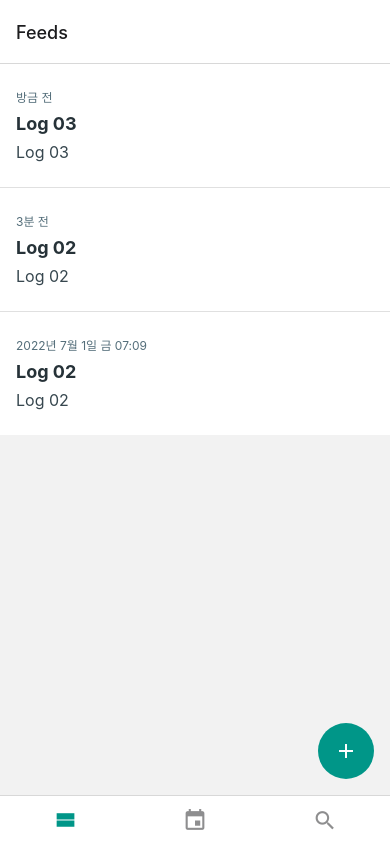
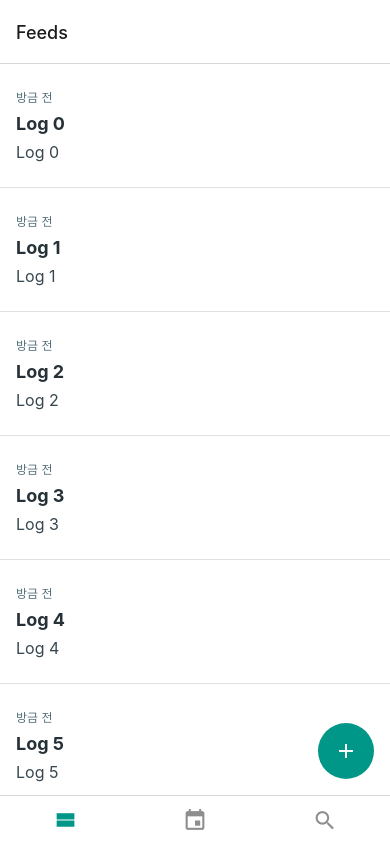
Before and after one commit to da-in/react-native-practice, a React Native app in the folder DayLog/: screen /Feeds in a window 390 px wide. Built offline with nearby package versions, Linux system fonts and the light colour scheme.

Commit message:
6.5.2 OnScroll Event

```diff
--- a/DayLog/components/FeedList.js
+++ b/DayLog/components/FeedList.js
@@ -2,7 +2,17 @@ import React from 'react';
 import {FlatList, StyleSheet, View} from 'react-native';
 import FeedListItem from './FeedListItem';
 
-function FeedList({logs}) {
+function FeedList({logs, onScrolledToBottom}) {
+  const onScroll = e => {
+    const {contentSize, layoutMeasurement, contentOffset} = e.nativeEvent;
+    const distanceFromtBottom =
+      contentSize.height - layoutMeasurement.height - contentOffset.y;
+    if (distanceFromtBottom < 72) {
+      onScrolledToBottom(true);
+    } else {
+      onScrolledToBottom(false);
+    }
+  };
   return (
     <FlatList
       data={logs}
@@ -10,6 +20,7 @@ function FeedList({logs}) {
       renderItem={({item}) => <FeedListItem log={item} />}
       keyExtractor={log => log.id}
       ItemSeparatorComponent={() => <View style={styles.seperator} />}
+      onScroll={onScroll}
     />
   );
 }
--- a/DayLog/components/FloatingWriteButton.js
+++ b/DayLog/components/FloatingWriteButton.js
@@ -1,15 +1,40 @@
 import {useNavigation} from '@react-navigation/native';
-import React from 'react';
-import {View, StyleSheet, Pressable, Platform} from 'react-native';
+import React, {useEffect, useRef} from 'react';
+import {View, StyleSheet, Pressable, Platform, Animated} from 'react-native';
 import Icon from 'react-native-vector-icons/MaterialIcons';
 
-function FloatingWriteButton() {
+function FloatingWriteButton({hidden}) {
   const navigation = useNavigation();
   const onPress = () => {
     navigation.navigate('Write');
   };
+  const animation = useRef(new Animated.Value(0)).current;
+
+  useEffect(() => {
+    Animated.timing(animation, {
+      toValue: hidden ? 1 : 0,
+      useNativeDriver: true,
+    }).start();
+  }, [animation, hidden]);
   return (
-    <View style={styles.wrapper}>
+    <Animated.View
+      style={[
+        styles.wrapper,
+        {
+          transform: [
+            {
+              translateY: animation.interpolate({
+                inputRange: [0, 1],
+                outputRange: [0, 88],
+              }),
+            },
+          ],
+          opacity: animation.interpolate({
+            inputRange: [0, 1],
+            outputRange: [1, 0],
+          }),
+        },
+      ]}>
       <Pressable
         style={({pressed}) => [
           styles.button,
@@ -21,7 +46,7 @@ function FloatingWriteButton() {
         onPress={onPress}>
         <Icon name="add" size={24} style={styles.icon} />
       </Pressable>
-    </View>
+    </Animated.View>
   );
 }
 
--- a/DayLog/contexts/LogContext.js
+++ b/DayLog/contexts/LogContext.js
@@ -3,26 +3,14 @@ import {v4 as uuidv4} from 'uuid';
 const LogContext = createContext();
 
 export function LogContextProvider({children}) {
-  const [logs, setLogs] = useState([
-    {
+  const [logs, setLogs] = useState(
+    Array.from({length: 10}).map((_, index) => ({
       id: uuidv4(),
-      title: 'Log 03',
-      body: 'Log 03',
+      title: `Log ${index}`,
+      body: `Log ${index}`,
       date: new Date().toISOString(),
-    },
-    {
-      id: uuidv4(),
-      title: 'Log 02',
-      body: 'Log 02',
-      date: new Date(Date.now() - 1000 * 60 * 3).toISOString(),
-    },
-    {
-      id: uuidv4(),
-      title: 'Log 02',
-      body: 'Log 02',
-      date: new Date(Date.now() - 1000 * 60 * 60 * 24 * 3).toISOString(),
-    },
-  ]);
+    })),
+  );
   const onCreate = ({title, body, date}) => {
     const log = {
       id: uuidv4(),
--- a/DayLog/screens/FeedsScreen.js
+++ b/DayLog/screens/FeedsScreen.js
@@ -1,4 +1,4 @@
-import React, {useContext} from 'react';
+import React, {useContext, useState} from 'react';
 import {StyleSheet, View} from 'react-native';
 import FeedList from '../components/FeedList';
 import FloatingWriteButton from '../components/FloatingWriteButton';
@@ -6,10 +6,17 @@ import LogContext from '../contexts/LogContext';
 
 function FeedsScreen() {
   const {logs} = useContext(LogContext);
+  const [hidden, setHidden] = useState(false);
+
+  const onScrolledToBottom = isBottom => {
+    if (hidden !== isBottom) {
+      setHidden(isBottom);
+    }
+  };
   return (
     <View style={styles.block}>
-      <FeedList logs={logs} />
-      <FloatingWriteButton />
+      <FeedList logs={logs} onScrolledToBottom={onScrolledToBottom} />
+      <FloatingWriteButton hidden={hidden} />
     </View>
   );
 }
```
